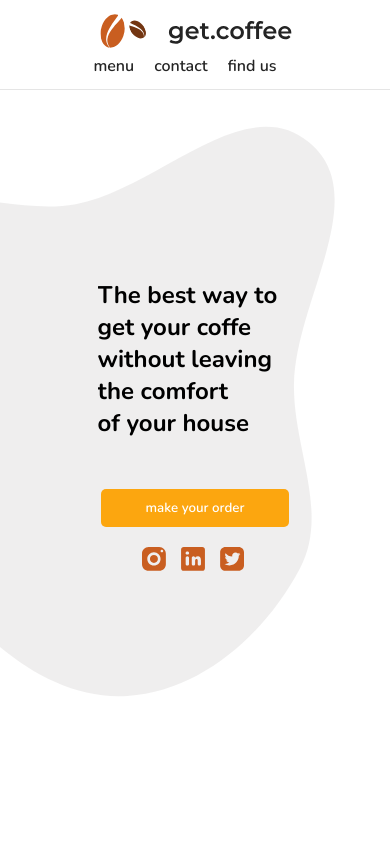
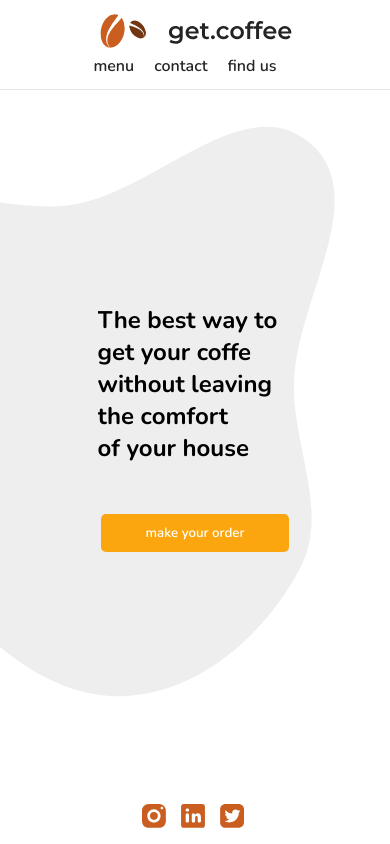
Before and after one commit to Pedrovinhas/devchallenge-front, a plain HTML site: page get-coffe/index.html in a window 390 px wide. Drawn offline with nearby package versions, Linux system fonts and the light colour scheme.

Commit message:
fourth challenge reponsivity

```diff
--- a/get-coffe/index.html
+++ b/get-coffe/index.html
@@ -29,7 +29,7 @@
             <div class="content">
                 <p> The best way to get your coffe <br> without leaving the comfort <br> of your house</p>
                 <button> make your order </button>
-                <ul>
+                <ul class="sociais">
                     <li><a href="#"> <img src="/assets/instagram.svg" alt="instagram"></a> </li>
                     <li><a href="#"> <img src="/assets/linkedin.svg" alt="linkedin"></a> </li>
                     <li><a href="#"> <img src="/assets/twitter.svg" alt="twitter"></a> </li>
--- a/get-coffe/style.css
+++ b/get-coffe/style.css
@@ -149,4 +149,9 @@ header {
         margin: 0 auto;
     }
 
+    .sociais {
+        position: absolute;
+        bottom: 10px;
+    }
+
 }
```
